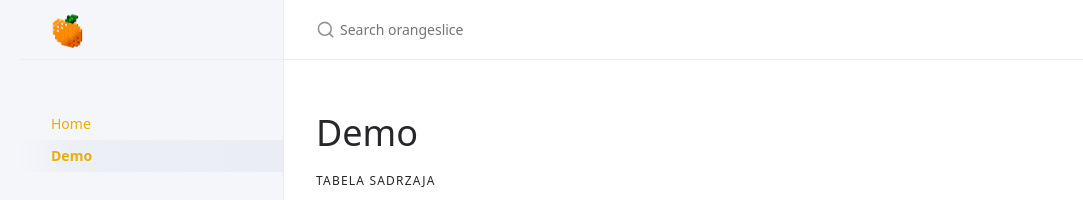
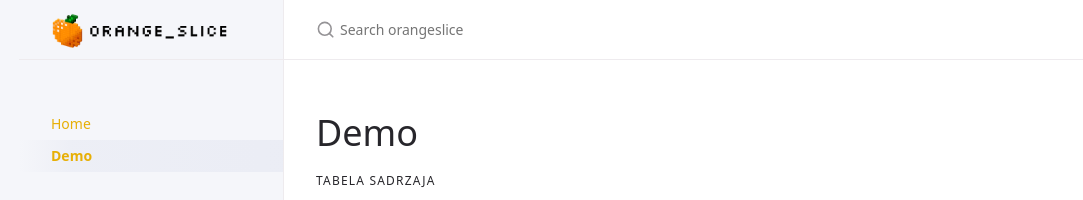
Before and after one commit to stefantonic/orangeslice, a Jekyll site: the page built from docs/about.md, in a window 1280 px wide. Shown: the top 200 px of the page, without its empty margins (88-1171 px from the left). Built offline with Jekyll 4.4.1, drawn with Linux system fonts in a browser that asks for light colours; cached includes are drawn as plain includes.

Commit message:
Update _config.yml

```diff
--- a/_config.yml
+++ b/_config.yml
@@ -20,7 +20,7 @@ url: "https://stefantonic.github.io/" # the base hostname & protocol for your si
 repository: just-the-docs/just-the-docs # for github-metadata
 
 permalink: pretty
-logo: "/assets/images/logo_d.png"
+logo: "/assets/images/logo_a.png"
 favicon_ico: "/assets/images/favicon_a.ico"
 
 
```
